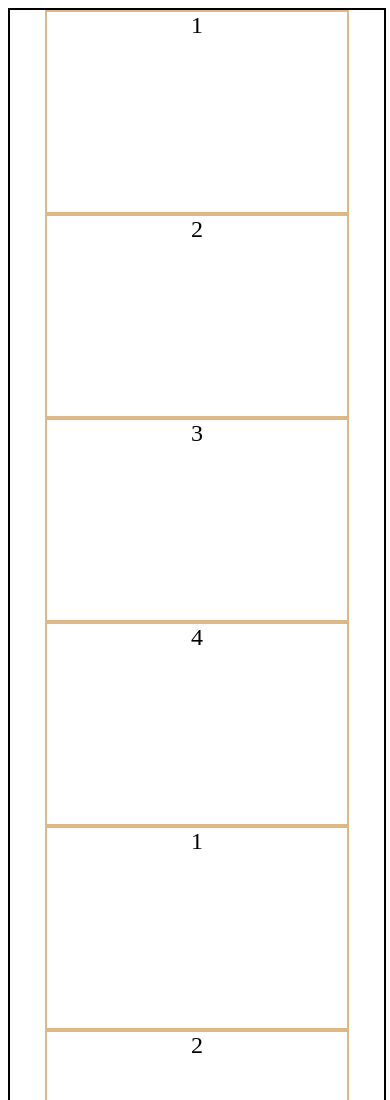
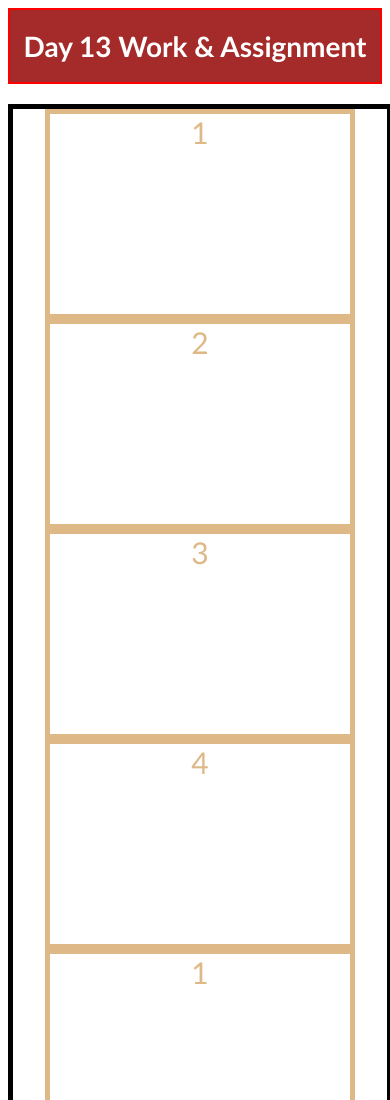
Before and after one commit to shaikhnehal-1/Awdiz-New-HTMLCSS, a plain HTML site: page Day 13/index.html in a window 390 px wide. Shown: the top 1100 px of the page. Drawn offline with Linux system fonts and the light colour scheme.

Commit message:
Final Update

```diff
--- a/Day 13/index.html
+++ b/Day 13/index.html
@@ -5,10 +5,14 @@
     <meta name="viewport" content="width=device-width, initial-scale=1.0">
     <title>Document</title>
     <style>
+
+        * {
+            font-family: 'Gill Sans', 'Gill Sans MT', Calibri, 'Trebuchet MS', sans-serif;
+        }
         .parent {
             display: flex;
             width: 100%;
-            border: 2px solid black;
+            border: 5px solid black;
             justify-content: space-between;
         }
 
@@ -21,7 +25,17 @@
             text-align: center;
         }
 
-        @media screen and (max-width : 500px) { /* upto 500px */
+        .navbar {
+            background-color: brown;
+            color: white;
+            border: 2px solid red;
+            display: flex;
+            justify-content: center;
+            margin-bottom: 20px;
+        }
+
+        /* upto 500px */
+        /* @media screen and (max-width : 500px) {
 
             .parent {
                 flex-direction: column;
@@ -32,48 +46,68 @@
                 border: 2px solid blue;
                 font-size: 24px;
                 width: 80%;
-                /* margin: auto; */
+                margin: auto;
             }
-        }
+        }  */
 
         /* 100-550 - mobile
         550-850 - tablet
         851 - 1450 - laptop
         1450+ - Big screen */
 
-        @media screen and (min-width: 800px) {
+        /* @media screen and (min-width: 800px) {
             .children {
                 border: 2px solid yellow;
+
             }
-        }
+        } */
 
         @media screen and (min-width: 100px) and (max-width: 550px) {
             .children{
-                border: 2px solid burlywood;
+                border: 5px solid burlywood;
+                color: burlywood;
+                font-size: 30px;
+                width: 80%;
+            }
+            .parent {
+                flex-direction: column;
+                align-items: center;
+            }
+            .navbar {
+                font-size: 14px;
             }
         }
 
         @media screen and (min-width: 551px) and (max-width: 850px) {
             .children{
-                border: 2px solid rgb(212, 0, 255);
+                border: 5px solid rgb(212, 0, 255);
+                color: rgb(212, 0, 255);
+                font-size: 34px;
             }
         }
 
         @media screen and (min-width: 851px) and (max-width: 1450px) {
             .children{
-                border: 2px solid rgb(20, 111, 0);
+                border: 5px solid rgb(20, 111, 0);
+                color: rgb(20, 111, 0);
+                font-size: 38px;
             }
         }
 
         @media screen and (min-width: 1451px) {
             .children{
-                border: 2px solid rgb(255, 145, 0);
+                border: 5px solid rgb(255, 145, 0);
+                color: rgb(255, 145, 0);
+                font-size: 60px;
             }
         }
 
     </style>
 </head>
 <body>
+    <div class="navbar">
+        <h1>Day 13 Work & Assignment</h1>
+    </div>
     <div class="parent">
         <div class="children">1</div>
         <div class="children">2</div>
```
